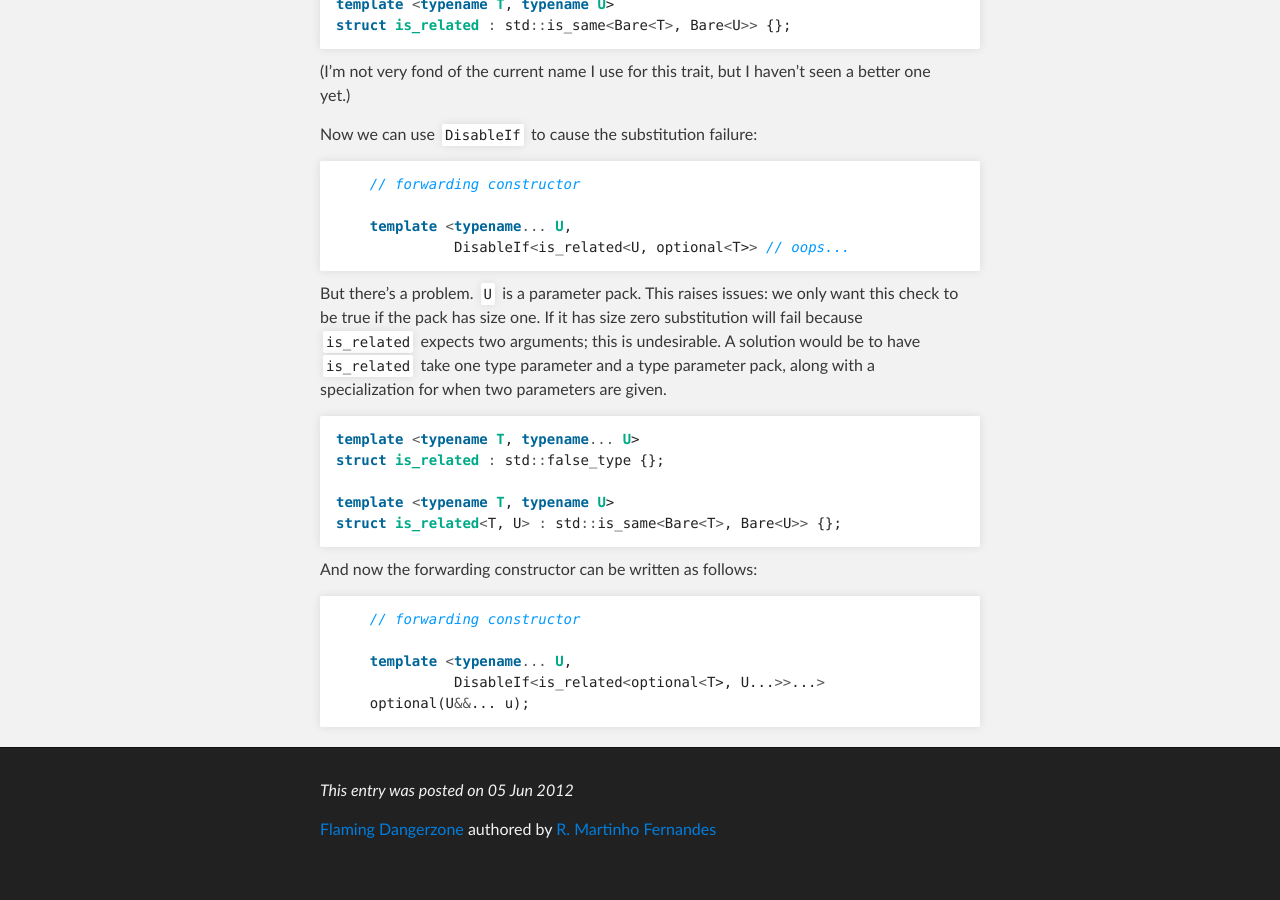
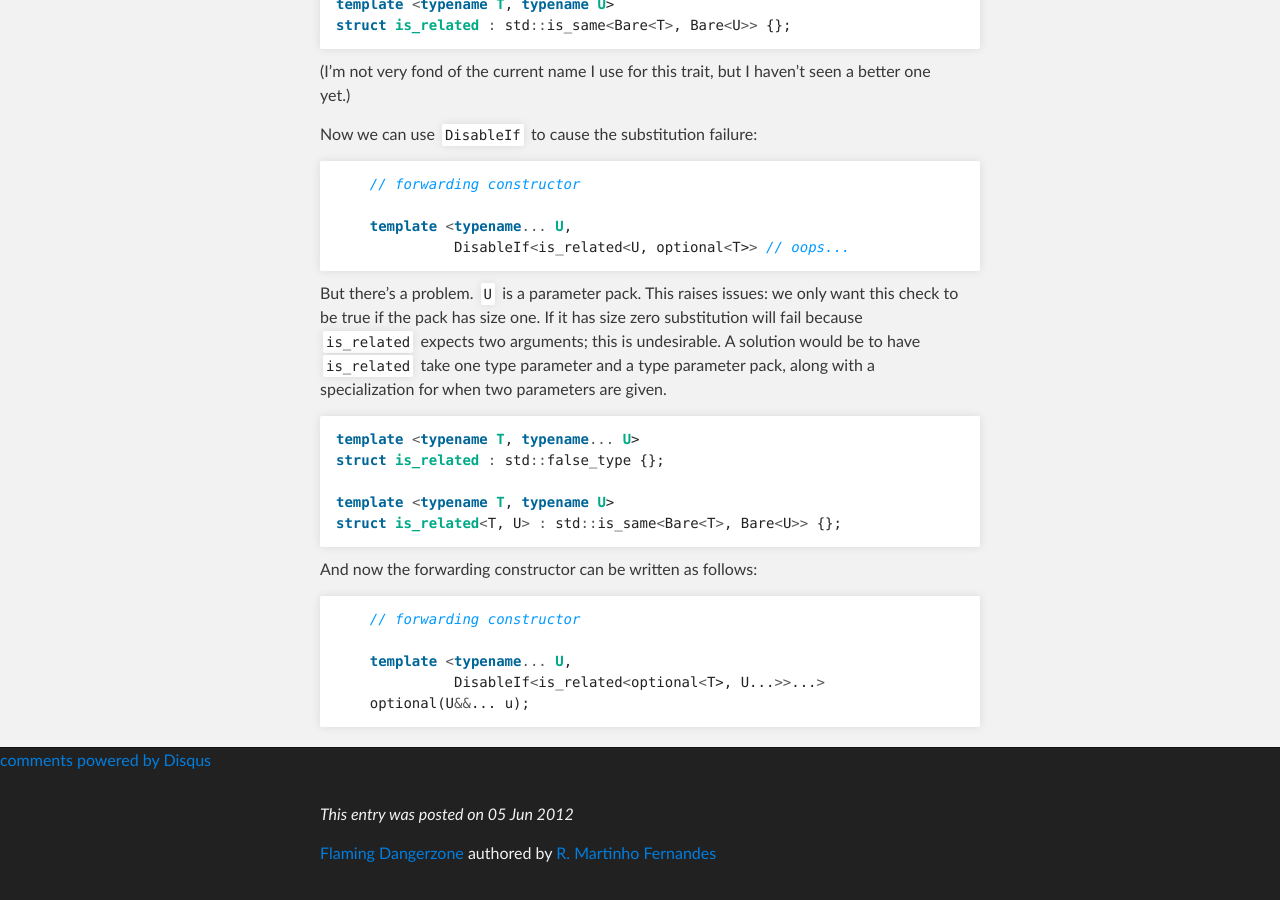
Before and after one commit to rmartinho/flamingdangerzone, a Jekyll site: the page built from _posts/2012-06-05-is_related.markdown, in a window 1280 px wide and 900 px high, scrolled down 1841 px. Built offline with Jekyll 4.4.1, drawn with Linux system fonts in a browser that asks for light colours; comment, search, counter and statistics services are not loaded; before the commit the page ends 2717 px from its top, so only the background shows below that; some of the changed lines change nothing that is shown.

Commit message:
Testing Disqus

```diff
--- a/_layouts/post.html
+++ b/_layouts/post.html
@@ -32,6 +32,22 @@
       </section>
     </div>
 
+    <!-- Let's try this -->
+  <div id="disqus_thread"></div>
+        <script type="text/javascript">
+            var disqus_shortname = 'flaming-dangerzone';
+
+            /* * * DON'T EDIT BELOW THIS LINE * * */
+            (function() {
+                var dsq = document.createElement('script'); dsq.type = 'text/javascript'; dsq.async = true;
+                dsq.src = 'http://' + disqus_shortname + '.disqus.com/embed.js';
+                (document.getElementsByTagName('head')[0] || document.getElementsByTagName('body')[0]).appendChild(dsq);
+            })();
+        </script>
+        <noscript>Please enable JavaScript to view the <a href="http://disqus.com/?ref_noscript">comments powered by Disqus.</a></noscript>
+        <a href="http://disqus.com" class="dsq-brlink">comments powered by <span class="logo-disqus">Disqus</span></a>
+
+
     <!-- FOOTER  -->
     <div id="footer_wrap" class="outer">
       <footer class="inner">
```
